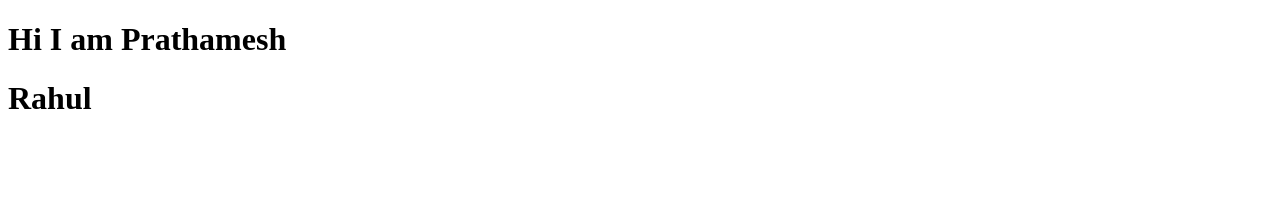
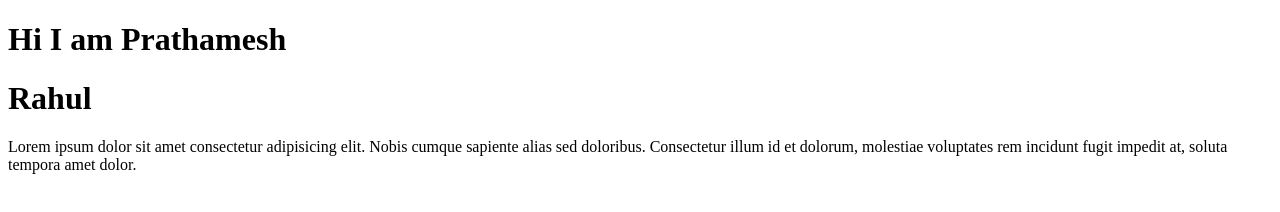
Before and after one commit to Rahul-Rajeevan/collab_b35, a plain HTML site: page FrontEnd/index.html in a window 1280 px wide. Drawn offline with Linux system fonts and the light colour scheme.

Commit message:
conflict occur

```diff
--- a/FrontEnd/index.html
+++ b/FrontEnd/index.html
@@ -8,5 +8,7 @@
 <body>
     <h1>Hi I am Prathamesh</h1>
     <h1>Rahul</h1>
+    <p>Lorem ipsum dolor sit amet consectetur adipisicing elit. Nobis cumque sapiente alias sed doloribus. Consectetur illum id et dolorum, molestiae
+        voluptates rem incidunt fugit impedit at, soluta tempora amet dolor.</p>
 </body>
 </html>
```
